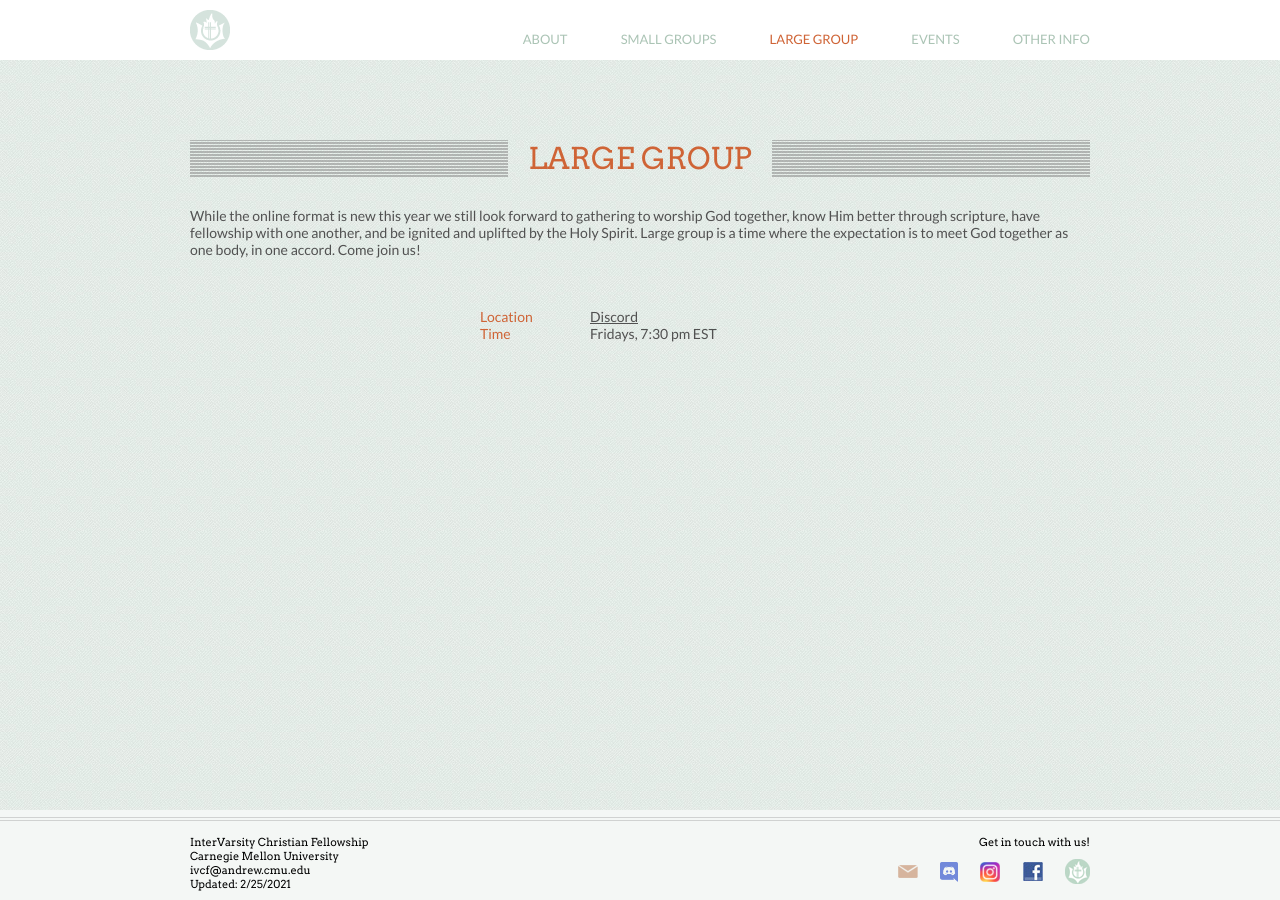
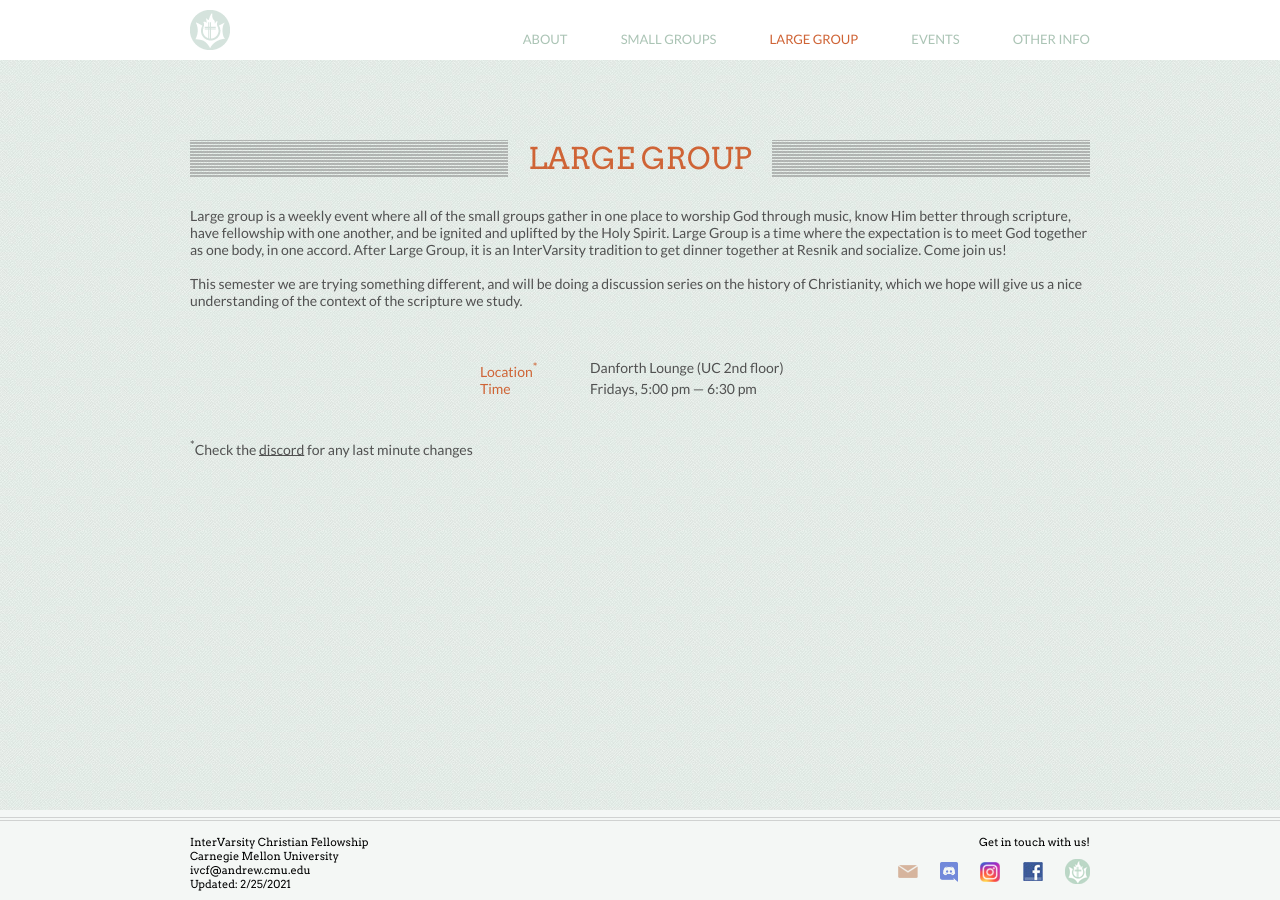
Before and after one commit to ivcf-cmu/ivcf-cmu.github.io, a Jekyll site: the page built from largegroup.md, in a window 1280 px wide. Built offline with Jekyll 4.4.1, drawn with Linux system fonts in a browser that asks for light colours.

Commit message:
Updated LG information

```diff
--- a/largegroup.md
+++ b/largegroup.md
@@ -4,7 +4,7 @@ page: largegroup
 sectionHeader: Large Group
 ---
 
-<p>
+<!-- <p>
 While the online format is new this year we still look forward to gathering to worship God together, know Him better through scripture, have fellowship with one another, and be ignited and uplifted by the Holy Spirit. Large group is a time where the expectation is to meet God together as one body, in one accord. Come join us!
 </p>
 <div class="cogs cogs-large">
@@ -12,14 +12,14 @@ While the online format is new this year we still look forward to gathering to w
 		<dt>Location</dt> <dd><a href="https://discord.gg/Af8Y8Zn" target="_blank">Discord</a></dd>
 		<dt>Time</dt> <dd>Fridays, 7:30 pm EST</dd>
 	</dl>
-</div>
+</div> -->
 
-<!-- <p>
+<p>
 Large group is a weekly event where all of the small groups gather in one place to worship God through music, know Him better through scripture, have fellowship with one another, and be ignited and uplifted by the Holy Spirit. Large Group is a time where the expectation is to meet God together as one body, in one accord. After Large Group, it is an InterVarsity tradition to get dinner together at Resnik and socialize. Come join us!
 </p>
 <br/>
 <p>
-This semester we will spend most weeks studying and discussing Acts and considering themes of being faithful witnesses, God’s providence, and community with other believers.
+This semester we are trying something different, and will be doing a discussion series on the history of Christianity, which we hope will give us a nice understanding of the context of the scripture we study.
 </p>
 
 <div class="cogs cogs-large">
@@ -31,4 +31,4 @@ This semester we will spend most weeks studying and discussing Acts and consider
 
 <p id="location-addendum">
 	<sup>*</sup>Check the <a href="https://discord.gg/Af8Y8Zn" target="_blank">discord</a> for any last minute changes
-</p> -->
+</p>
```
